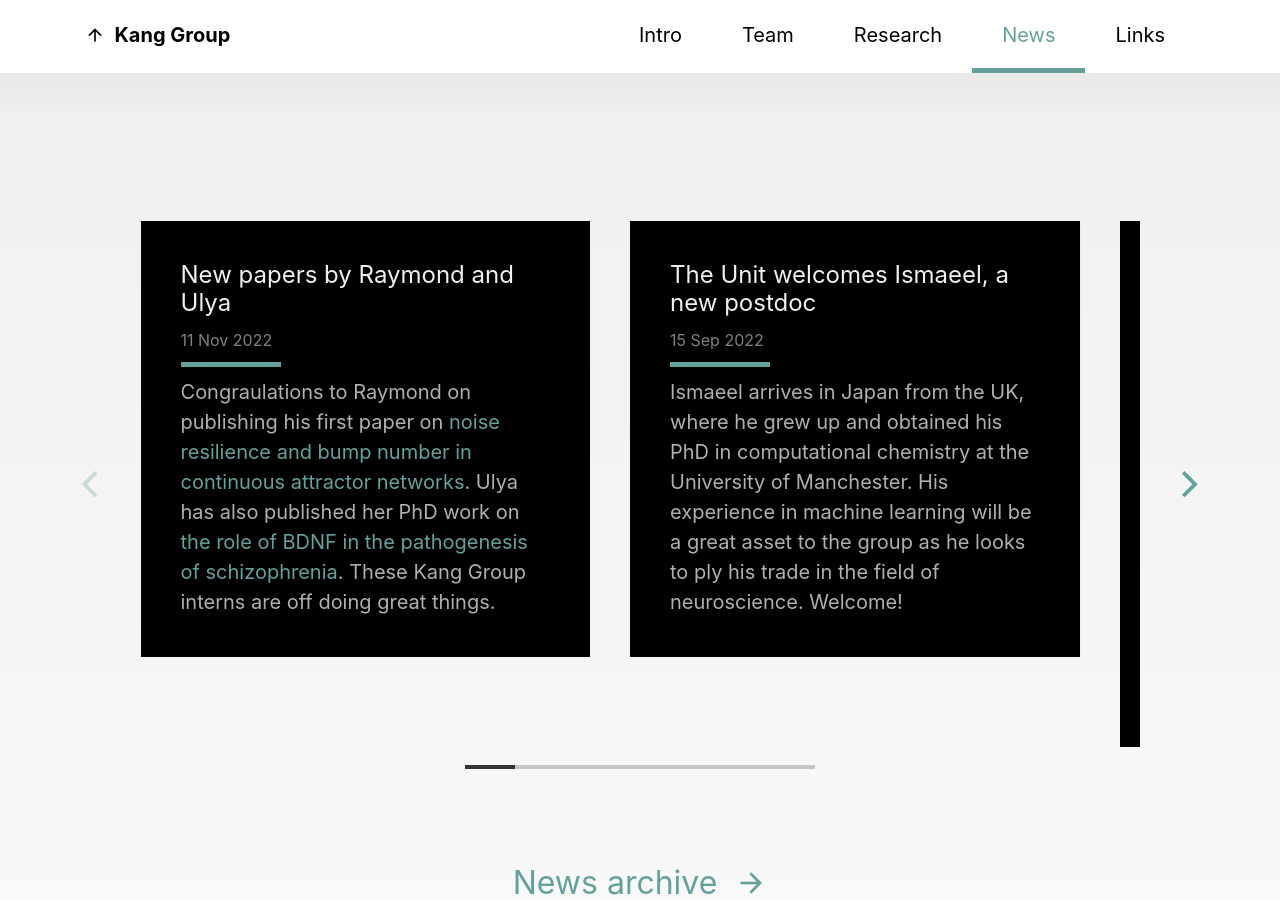
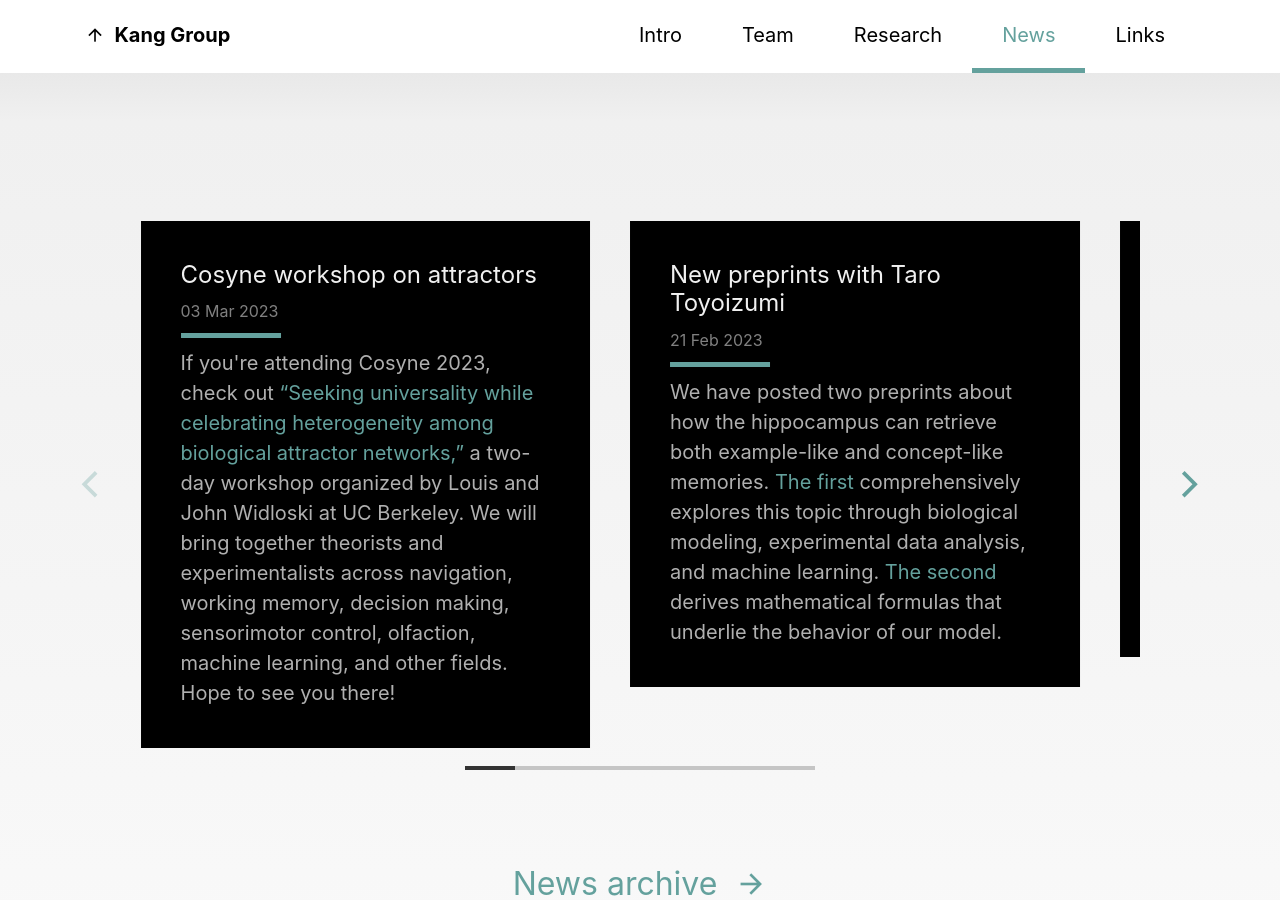
Before and after one commit to louiskang/group.github.io, a Jekyll site: the page built from index.html, in a window 1280 px wide and 900 px high, scrolled down 6194 px. Built offline with Jekyll 4.4.1, drawn with Linux system fonts in a browser that asks for light colours; some web fonts are replaced.

Commit message:
Updated news

```diff
--- a/_data/news.yml
+++ b/_data/news.yml
@@ -73,3 +73,11 @@
 - title: New papers by Raymond and Ulya
   date: 2022-11-11
   text: Congraulations to Raymond on publishing his first paper on <a href="https://doi.org/10.1371/journal.pcbi.1010547">noise resilience and bump number in continuous attractor networks</a>. Ulya has also published her PhD work on <a href="https://doi.org/10.1192/j.eurpsy.2022.2333">the role of BDNF in the pathogenesis of schizophrenia</a>. These Kang Group interns are off doing great things.
+
+- title: New preprints with Taro Toyoizumi
+  date: 2023-02-21
+  text: We have posted two preprints about how the hippocampus can retrieve both example-like and concept-like memories. <a href="https://www.biorxiv.org/content/10.1101/2022.02.22.481545">The first</a> comprehensively explores this topic through biological modeling, experimental data analysis, and machine learning. <a href="https://arxiv.org/abs/2302.04481">The second</a> derives mathematical formulas that underlie the behavior of our model.
+
+- title: Cosyne workshop on attractors
+  date: 2023-03-03
+  text: If you're attending Cosyne 2023, check out <a href="https://www.cosyne.org/workshops-program-2023">&ldquo;Seeking universality while celebrating heterogeneity among biological attractor networks,&rdquo;</a> a two-day workshop organized by Louis and John Widloski at UC Berkeley. We will bring together theorists and experimentalists across navigation, working memory, decision making, sensorimotor control, olfaction, machine learning, and other fields. Hope to see you there!
```
